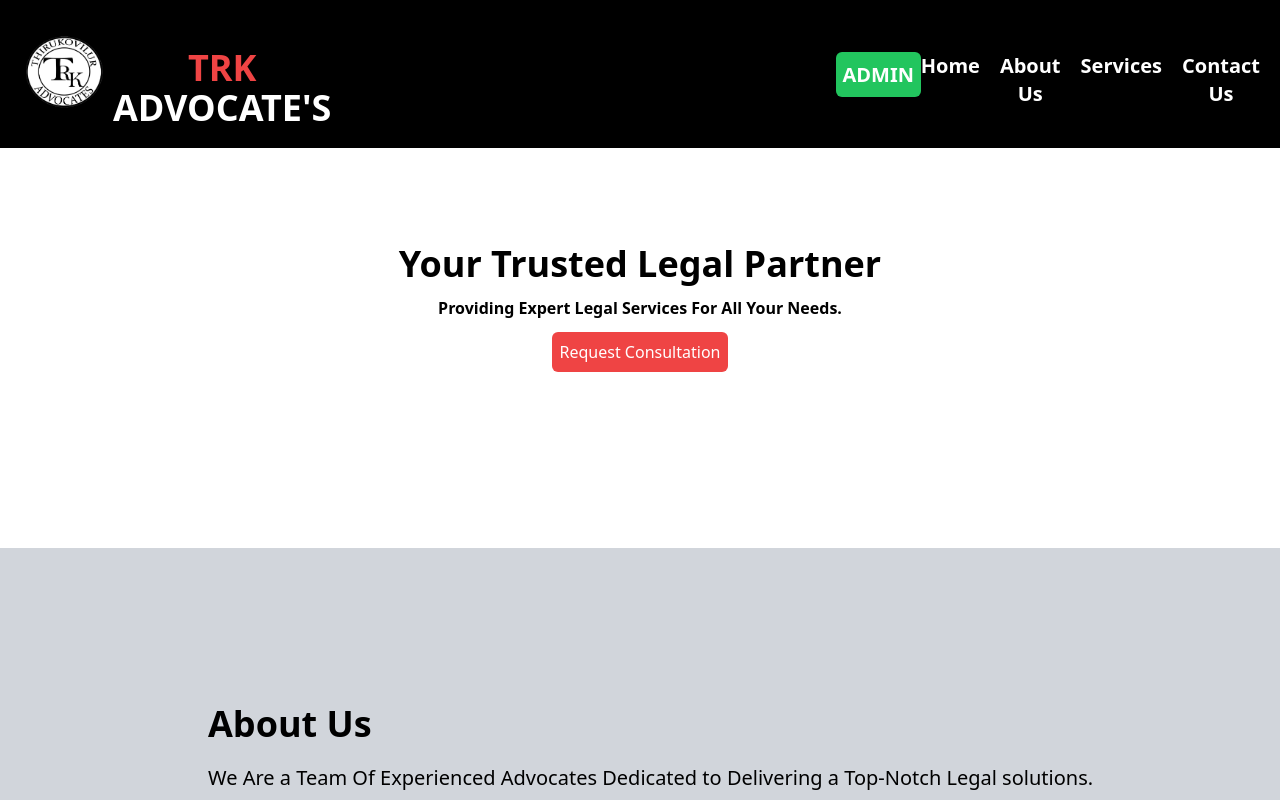
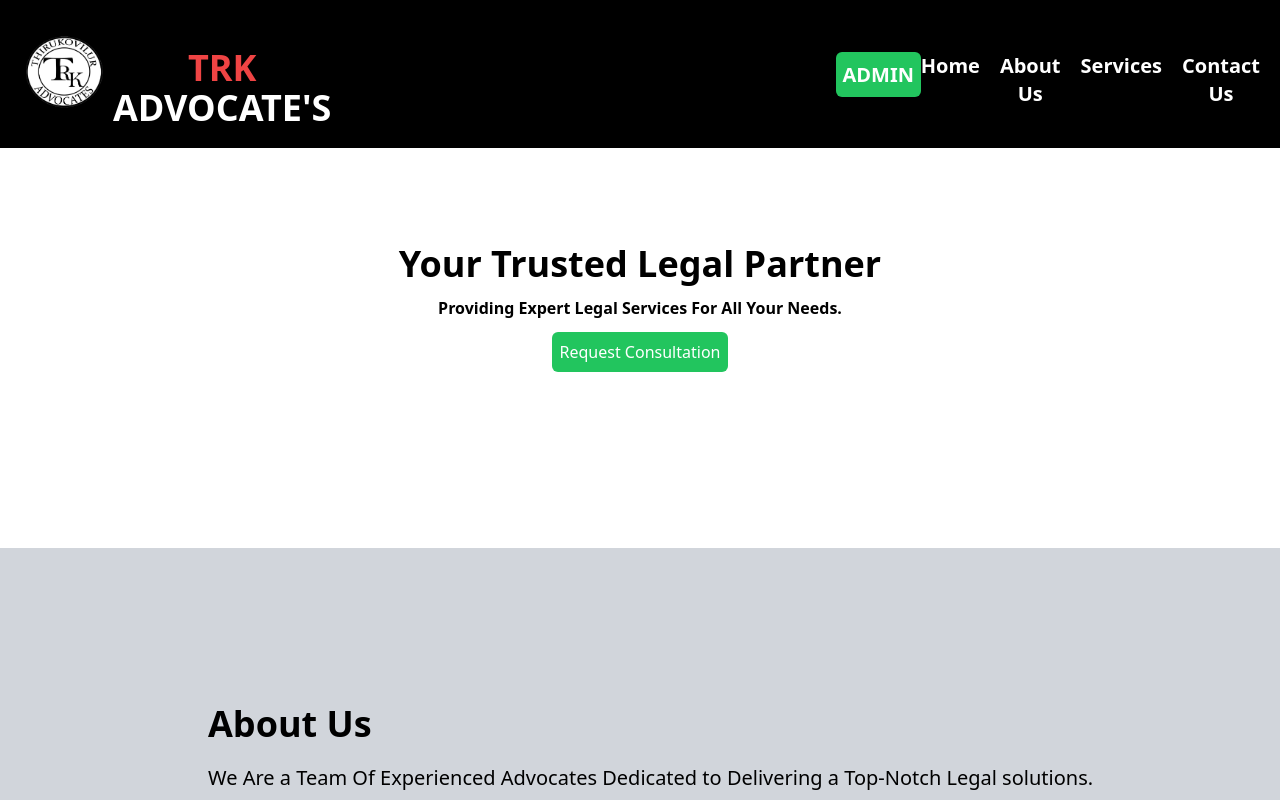
Before and after one commit to Sabari1212/advocate, a React (Create React App) app in the folder frontend/: page / in a window 1280 px wide. Shown: the top 800 px of the page. Built offline with nearby package versions, Linux system fonts and the light colour scheme.

Commit message:
Update Home.js

```diff
--- a/frontend/src/components/Home.js
+++ b/frontend/src/components/Home.js
@@ -6,7 +6,7 @@ const Home = () => {
     <section id='home' className='flex flex-col justify-start gap-3 items-center h-[55vh] md:h-[50vh]  py-40 pb-5  md:pt-24   p-5 ' >
         <h1 className='text-black text-2xl md:text-4xl font-bold'>Your Trusted Legal Partner</h1>
         <p className='text-black md:text-black font-bold'>Providing Expert Legal Services For All Your Needs.</p>
-        <a href='#contact' className=' rounded-md bg-red-500 p-2 text-white hover:cursor-pointer hover:bg-green-600 hover:duration-500 hover:scale-110 '>Request Consultation</a>
+        <a href='#contact' className=' rounded-md bg-green-500 p-2 text-white hover:cursor-pointer hover:bg-green-600 hover:duration-500 hover:scale-110 '>Request Consultation</a>
 
 
     </section>
```
